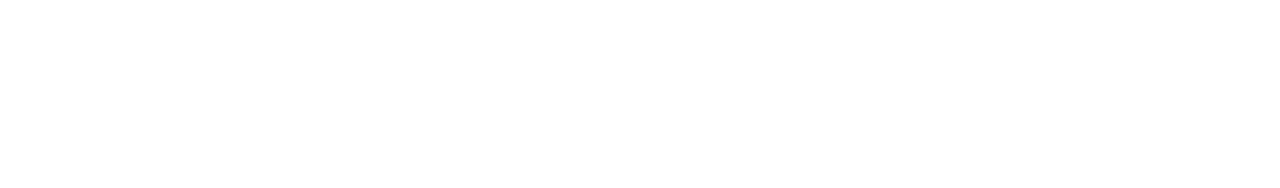
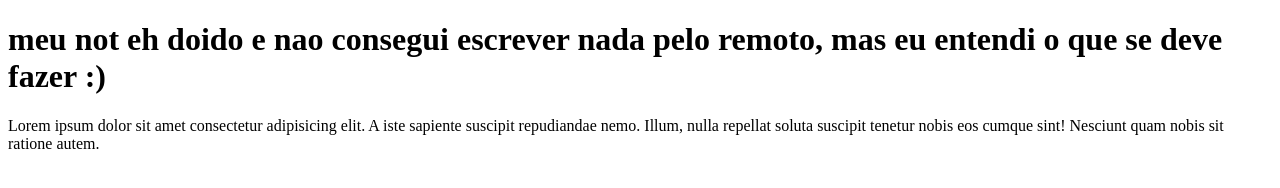
Before and after one commit to Giovanasouza/tcc_terceirao, a plain HTML site: page index.html in a window 1280 px wide. Drawn offline with Linux system fonts and the light colour scheme.

Commit message:
adicionei um recadinho no subtitulo e um novo paragrafo

```diff
--- a/index.html
+++ b/index.html
@@ -6,6 +6,11 @@
     <title>Aula sobre Github</title>
 </head>
 <body>
-
+    <h1> meu not eh doido e nao consegui escrever nada pelo remoto, mas eu entendi o que se deve fazer :) </h1>
+    <p>Lorem ipsum dolor sit amet consectetur adipisicing elit.
+       A iste sapiente suscipit repudiandae nemo.
+       Illum, nulla repellat soluta suscipit tenetur nobis eos cumque sint!
+       Nesciunt quam nobis sit ratione autem.
+    </p>
 </body>
 </html>
```
